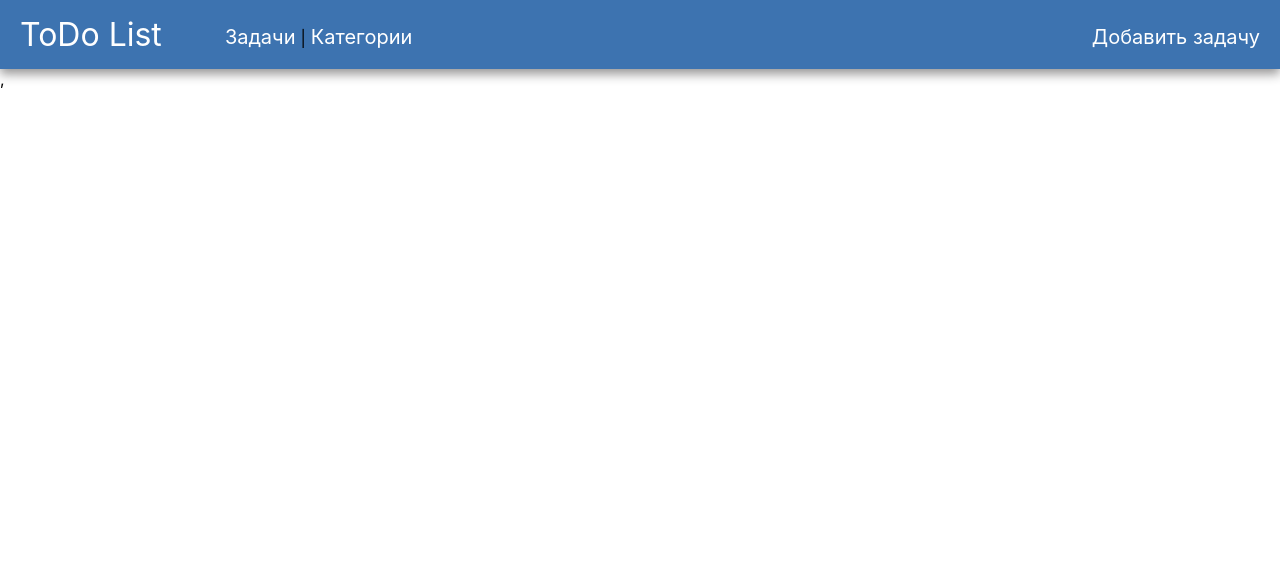
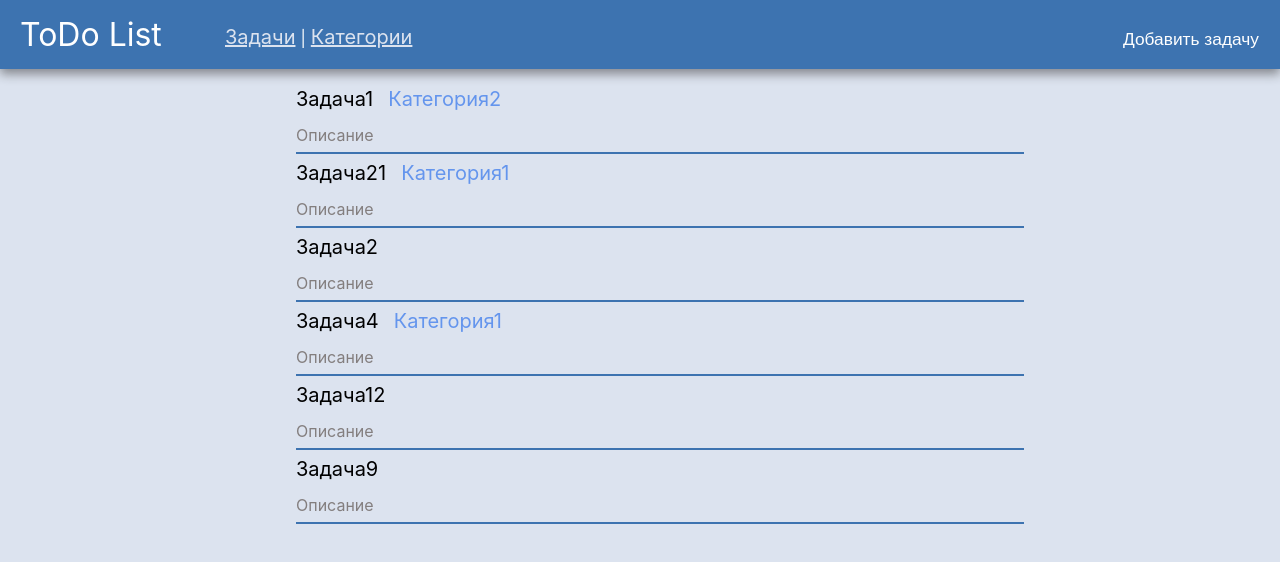
Before and after one commit to ostroovok/QPD_todo_react, a React (Create React App) app in the folder todo/: page /tasks in a window 1280 px wide. Shown: the top 562 px of the page. Built offline with nearby package versions, Linux system fonts and the light colour scheme.

Commit message:
сделал список

```diff
--- a/todo/src/App.tsx
+++ b/todo/src/App.tsx
@@ -6,16 +6,12 @@ import {
   BrowserRouter as Router,
   Switch,
   Route,
-  Link
 } from "react-router-dom";
 
 function App() {
   return (
-    <div>
+      <Router>
         <Switch>
-        <Route path="/">
-          <Tasks />
-        </Route>
           <Route path="/tasks">
             <Tasks />
           </Route>
@@ -23,7 +19,8 @@ function App() {
             <Categories />
           </Route>
         </Switch>
-    </div>
+      </Router>
+
   );
 }
 
--- a/todo/src/components/ItemList.css
+++ b/todo/src/components/ItemList.css
@@ -0,0 +1,43 @@
+.list{
+    position: absolute;
+    left: 20%;
+    right: 20%;
+    top: 8%;
+}
+
+.list-element div{
+    min-height: 20px;
+}
+
+.list-element-attachment{
+    color:cornflowerblue;
+    font-size: 15pt;
+}
+
+.list-element-description{
+    color: rgb(131, 126, 126);
+    display:inline-block;
+    margin: 7px auto;
+}
+
+.list-element-title{
+    padding-right: 15px;
+    font: bolder;
+    font-size: 15pt;
+    color: black;
+    display:inline-block;
+    margin: 7px auto;
+}
+
+li {
+    border-bottom: 2px solid #3d73b0;
+}
+
+li:hover {
+    background-color: #b7cfef;
+    color: white;
+}
+
+ul {
+    list-style-type: none;
+}
--- a/todo/src/components/ItemList.tsx
+++ b/todo/src/components/ItemList.tsx
@@ -0,0 +1,42 @@
+import React from "react";
+import './ItemList.css'
+
+interface IListElement{
+    title: string;
+    description: string;
+    attachment: string; // впоследствии - объект !
+}
+
+const ListElement: React.FC<IListElement> = (props) => {
+    return(
+        <li className="list-element">
+            <div>
+                <div>
+                    <span>
+                        <span className="list-element-title">{props.title}</span>
+                        <span className="list-element-attachment">{props.attachment}</span>
+                    </span>
+                </div>
+                <span className="list-element-description">{props.description}</span>
+            </div>
+
+        </li>
+    );
+}
+
+function ItemList(){
+    return(
+        <div>
+            <ul className="list">
+                <ListElement {...{title: "Задача1", description:"Описание",attachment:"Категория2"}}/>
+                <ListElement {...{title: "Задача21", description:"Описание",attachment:"Категория1"}}/>
+                <ListElement {...{title: "Задача2", description:"Описание",attachment:""}}/>
+                <ListElement {...{title: "Задача4", description:"Описание",attachment:"Категория1"}}/>
+                <ListElement {...{title: "Задача12", description:"Описание",attachment:""}}/>
+                <ListElement {...{title: "Задача9", description:"Описание",attachment:""}}/>
+            </ul>
+        </div>
+    );
+}
+
+export default ItemList;
--- a/todo/src/components/NavigationMenu.tsx
+++ b/todo/src/components/NavigationMenu.tsx
@@ -1,4 +1,5 @@
 import * as React from 'react';
+import { NavLink } from 'react-router-dom';
 import './navbar.css'
 
 interface IHeaderMenuElement{
@@ -8,9 +9,9 @@ interface IHeaderMenuElement{
 
 const HeaderMenuElement:React.FC<IHeaderMenuElement> = (props) =>{
     return (
-        <a href={props.link}>
-            {props.title}
-        </a>
+        <span className="navLinks">
+            <NavLink to={props.link}>{props.title}</NavLink>
+        </span>
     )
 }
 
@@ -26,13 +27,15 @@ function Header(){
     return(
         <div className="header header-shadow">
             <Brand text='ToDo List'/>
-            <div className="actionmenu">
-                <HeaderMenuElement {...{title: 'Добавить задачу', link: '321'}} />
-            </div>
+
             <div className="scrollmenu">
-                <HeaderMenuElement {...{title: 'Задачи', link: '/tasks'}}/>
+                <span>
+                    <HeaderMenuElement {...{title: 'Задачи', link: '/tasks'}}/>
+                </span>
                 |
-                <HeaderMenuElement {...{title: 'Категории', link: '/categories'}}/>
+                <span>
+                    <HeaderMenuElement {...{title: 'Категории', link: '/categories'}}/>
+                </span>
             </div>
         </div>
     );
--- a/todo/src/components/navbar.css
+++ b/todo/src/components/navbar.css
@@ -18,6 +18,7 @@
   div.scrollmenu {
     background-color:unset;
     overflow: auto;
+    color: white;
     white-space: nowrap;
     margin: auto auto auto 200px;
   }
@@ -26,17 +27,20 @@
     background-color:unset;
     position: absolute;
     right: 15px;
-    top: 10;
+    top: 17px;
   }
 
   div a {
     display: inline-block;
-    color: white;
+    color: #dce3ef;
     text-align: center;
     padding-left: 5px;
     padding-right: 5px;
     padding-top: 10px;
-    font-size: 20px;
-    text-decoration: none;
-    margin:unset;
+    font-size: 15pt;
+    margin: unset;
   }
+
+  a:hover {
+    color: white;
+  }
--- /dev/null
+++ b/todo/src/componentsUI/CreateButton.tsx
@@ -0,0 +1,12 @@
+import React from 'react';
+import './style-buttons.css'
+
+interface ICreateButtonProps{
+    title: string;
+}
+
+export const CreateButton:React.FC<ICreateButtonProps> = (props) =>{
+    return (
+        <button className="button button1">{props.title}</button>
+    )
+}
--- /dev/null
+++ b/todo/src/componentsUI/style-buttons.css
@@ -0,0 +1,8 @@
+.button1 {
+    background-color:unset;
+    color: white;
+    border: none;
+    font-size: 13pt;
+    padding-top: 12px;
+    cursor: pointer;
+  }
--- a/todo/src/index.css
+++ b/todo/src/index.css
@@ -5,6 +5,7 @@ body {
     sans-serif;
   -webkit-font-smoothing: antialiased;
   -moz-osx-font-smoothing: grayscale;
+  background-color: #dce3ef;
 }
 
 code {
--- a/todo/src/index.tsx
+++ b/todo/src/index.tsx
@@ -2,11 +2,11 @@ import React from 'react';
 import ReactDOM from 'react-dom';
 import './index.css';
 import reportWebVitals from './reportWebVitals';
-import Header from './components/NavigationMenu'
+import App from './App';
 
 ReactDOM.render(
   <React.StrictMode>
-  <Header />,
+  <App />
   </React.StrictMode>,
   document.getElementById('root')
 );
--- a/todo/src/pages/Categories.tsx
+++ b/todo/src/pages/Categories.tsx
@@ -1,9 +1,16 @@
 import React from 'react';
+import Header from '../components/NavigationMenu';
+import {CreateButton} from '../componentsUI/CreateButton';
+import './style-pages.css';
+
 
 function Categories(){
     return (
         <div>
-
+            <div className="actionmenu">
+                <CreateButton {...{title: 'Добавить Категорию'}} />
+            </div>
+            <Header />
         </div>
     );
 }
--- a/todo/src/pages/Tasks.tsx
+++ b/todo/src/pages/Tasks.tsx
@@ -1,9 +1,17 @@
 import React from 'react';
+import Header from '../components/NavigationMenu';
+import ItemList from '../components/ItemList';
+import {CreateButton} from '../componentsUI/CreateButton';
+import './style-pages.css';
 
 function Tasks(){
     return (
         <div>
-
+            <div className="actionmenu">
+                <CreateButton {...{title: 'Добавить задачу'}} />
+            </div>
+            <Header />
+            <ItemList />
         </div>
     );
 }
--- /dev/null
+++ b/todo/src/pages/style-pages.css
@@ -0,0 +1,4 @@
+.page{
+    background-color: #dce3ef;
+    color: #dce3ef;
+}
```
Lines whose indentation alone changed are shown as unchanged.
